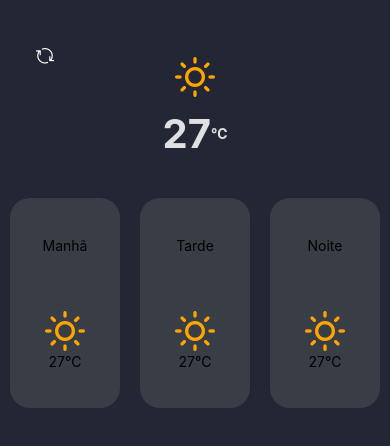
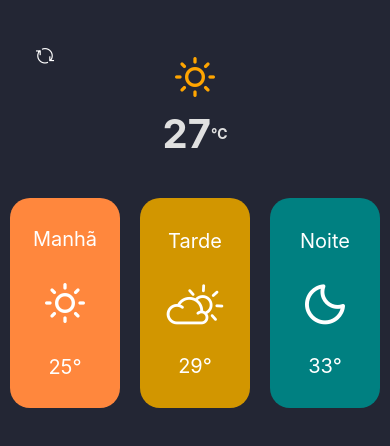
Before and after one commit to brenoRyan77/weather-app-mobile, a React Native app: screen / in a window 390 px wide. Shown: the top 446 px of the page. Built offline with nearby package versions, Linux system fonts and the light colour scheme.

Commit message:
style: Ajustando style dos icones e card

```diff
--- a/App.js
+++ b/App.js
@@ -54,9 +54,9 @@ export default function App() {
       </View>
 
       <View style={styles.cardView}>
-        <MainCard title={'Manhã'}></MainCard>
-        <MainCard title={'Tarde'}></MainCard>
-        <MainCard title={'Noite'}></MainCard>
+        <MainCard title={'Manhã'} backgroundColor={ darkTheme ? '#ff873d' : '#cc6e30'} icon={'morning'} temperature={'25'}></MainCard>
+        <MainCard title={'Tarde'} backgroundColor={ darkTheme ? '#D29600' : '#FCC63F'} icon={'afternoon'} temperature={'29'}></MainCard>
+        <MainCard title={'Noite'} backgroundColor={ darkTheme ? '#008081' : '#38B7B8'} icon={'night'} temperature={'33'}></MainCard>
       </View>
     </View>
   );
--- a/src/components/MainCard.js
+++ b/src/components/MainCard.js
@@ -2,12 +2,25 @@
 import { StyleSheet, View, Text, TouchableOpacity } from 'react-native';
 import { useState } from 'react';
 import { Feather } from '@expo/vector-icons';
+import { Fontisto } from '@expo/vector-icons';
 
 const MainCard = (props) => {
 
+    const Icon = () => {
+        if(props.icon === 'morning'){
+            return <Feather name="sun" style={styles.cardIcon} size={40} color="orange" />
+        }
+        if(props.icon === 'afternoon'){
+            return <Fontisto name="day-cloudy" style={styles.cardIcon} size={40} color="orange" />
+        }
+        if(props.icon === 'night'){
+            return <Fontisto name="night-clear" style={styles.cardIcon} size={40} color="orange" />
+        }
+    }
+
     const styles = StyleSheet.create({
         card:{
-            backgroundColor: '#393e46',
+            backgroundColor: props.backgroundColor,
             justifyContent: 'center',
             alignItems: 'center',
             borderRadius: 20,
@@ -24,13 +37,22 @@ const MainCard = (props) => {
           position: 'absolute',
           margin: 30,
           alignSelf: 'flex-start',
-        }
+        },
+        text: {
+            color: 'white',
+            fontSize: 20,
+            margin: 15,
+        },
+        cardIcon: {
+            color: 'white',
+            margin: 15,
+        },
       });
     return (
         <View style={styles.card}>
-            <Text style={styles.cardTitle}>{props.title}</Text>
-            <Feather name="sun" style={{marginTop: 55}} size={40} color="orange" />
-            <Text style={styles.temperatureText}>27℃</Text>
+            <Text style={styles.text}>{props.title}</Text>
+            <Icon />
+            <Text style={styles.text}>{props.temperature}°</Text>
         </View>
     );
 }
```
